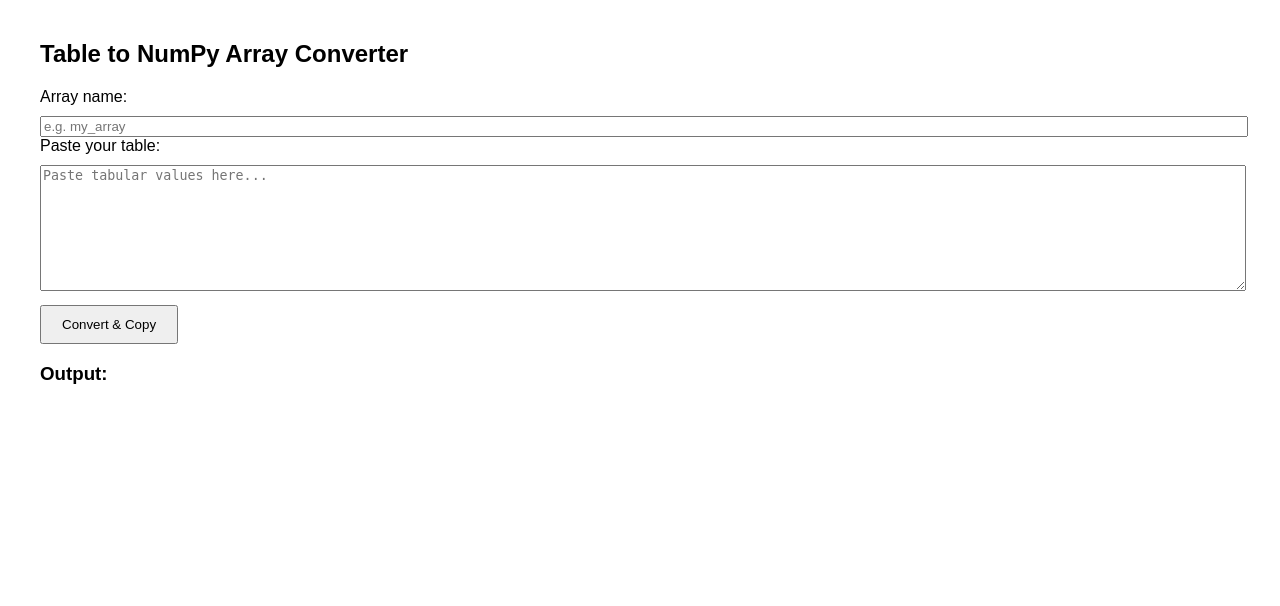
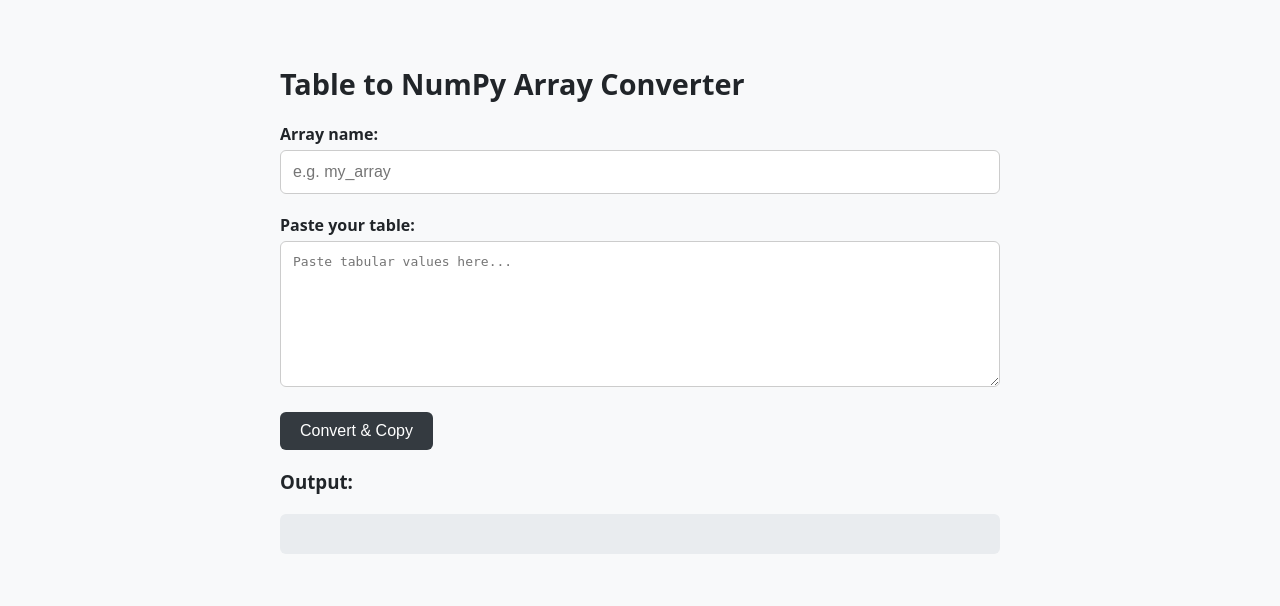
Before and after one commit to qjv/extractor, a Flask app: page / in a window 1280 px wide. Shown: the top 606 px of the page. Run offline with Flask 3, Linux system fonts and the light colour scheme.

Commit message:
prettified

```diff
--- a/templates/index.html
+++ b/templates/index.html
@@ -4,13 +4,78 @@
     <meta charset="UTF-8">
     <title>Table to NumPy Array Converter</title>
     <style>
-        body { font-family: Arial; margin: 40px; }
-        textarea, input, pre { width: 100%; margin-top: 10px; }
-        button { margin-top: 10px; padding: 10px 20px; }
+        * {
+            box-sizing: border-box;
+        }
+
+        body {
+            font-family: system-ui, sans-serif;
+            background-color: #f8f9fa;
+            color: #212529;
+            padding: 40px;
+            max-width: 800px;
+            margin: auto;
+        }
+
+        h2 {
+            font-size: 1.8em;
+            margin-bottom: 20px;
+        }
+
+        label {
+            display: block;
+            font-weight: 600;
+            margin-top: 20px;
+            margin-bottom: 5px;
+        }
+
+        input, textarea {
+            width: 100%;
+            padding: 12px;
+            border-radius: 6px;
+            border: 1px solid #ccc;
+            font-size: 1em;
+        }
+
+        textarea {
+            font-family: monospace;
+        }
+
+        button {
+            margin-top: 20px;
+            padding: 10px 20px;
+            background-color: #343a40;
+            color: #fff;
+            border: none;
+            border-radius: 6px;
+            font-size: 1em;
+            cursor: pointer;
+        }
+
+        button:hover {
+            background-color: #495057;
+        }
+
+        pre {
+            background-color: #e9ecef;
+            padding: 20px;
+            border-radius: 6px;
+            white-space: pre-wrap;
+            word-wrap: break-word;
+            margin-top: 20px;
+            font-family: monospace;
+        }
+
+        .notice {
+            font-size: 0.9em;
+            color: #6c757d;
+            margin-top: 5px;
+        }
     </style>
 </head>
 <body>
     <h2>Table to NumPy Array Converter</h2>
+
     <label for="arrayName">Array name:</label>
     <input id="arrayName" placeholder="e.g. my_array" />
 
@@ -18,6 +83,7 @@
     <textarea id="rawData" rows="8" placeholder="Paste tabular values here..."></textarea>
 
     <button onclick="convert()">Convert & Copy</button>
+    <div class="notice" id="status"></div>
 
     <h3>Output:</h3>
     <pre id="output"></pre>
@@ -27,19 +93,25 @@
             const arrayName = document.getElementById("arrayName").value || "array_name";
             const rawData = document.getElementById("rawData").value;
 
+            const status = document.getElementById("status");
+            status.textContent = "Converting and copying...";
+
+            try {
                 const response = await fetch("/convert", {
                     method: "POST",
-                headers: {"Content-Type": "application/json"},
+                    headers: { "Content-Type": "application/json" },
                     body: JSON.stringify({ arrayName, rawData })
                 });
+
                 const result = await response.json();
                 const outputBox = document.getElementById("output");
                 outputBox.textContent = result.converted;
 
-            // Copy to clipboard
-            navigator.clipboard.writeText(result.converted).then(() => {
-                alert("Array copied to clipboard!");
-            });
+                await navigator.clipboard.writeText(result.converted);
+                status.textContent = "Array copied to clipboard!";
+            } catch (err) {
+                status.textContent = "Something went wrong. Check your input.";
+            }
         }
     </script>
 </body>
```
Lines whose indentation alone changed are shown as unchanged.
